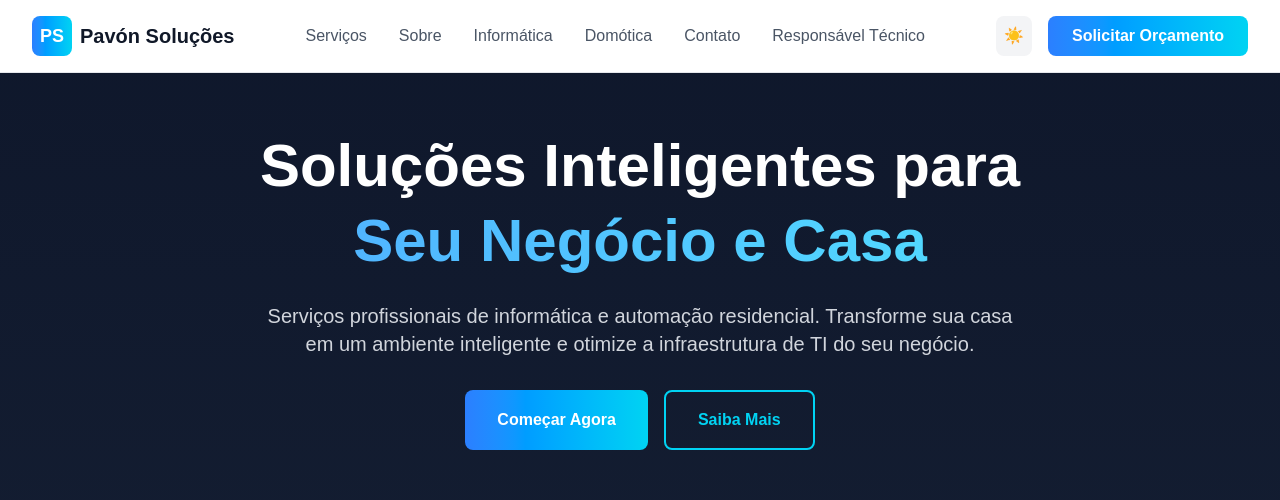
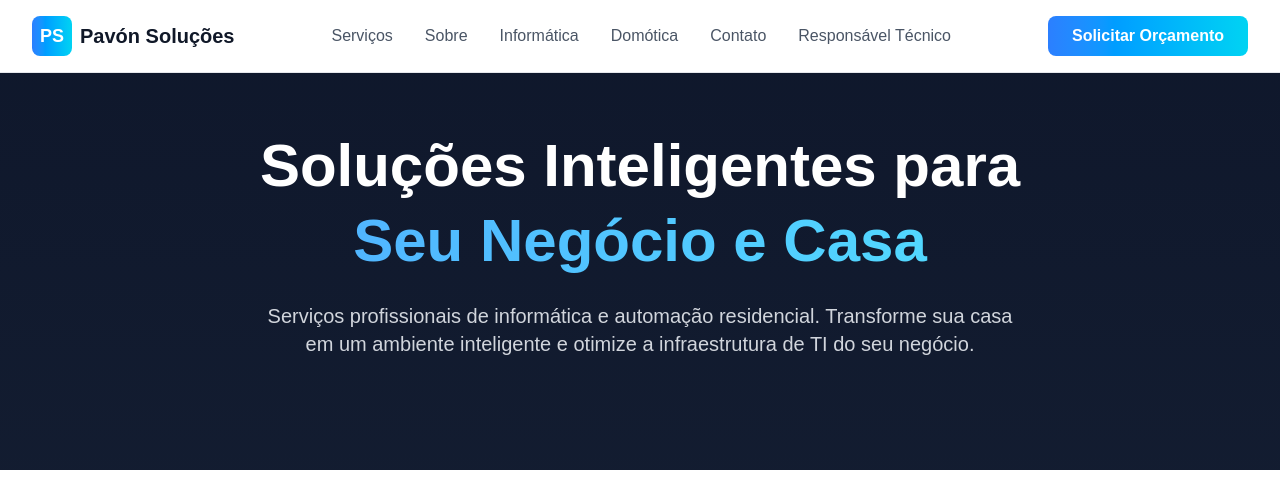
Before and after one commit to yoepo2026-alt/pavonsolucoes, a Next.js app: page / in a window 1280 px wide. Shown: the top 500 px of the page. Built offline with nearby package versions, Linux system fonts and the light colour scheme.

Commit message:
Quitando Botones

```diff
--- a/app/components/Header.tsx
+++ b/app/components/Header.tsx
@@ -41,11 +41,12 @@ export default function Header({ showOnHome = false }: HeaderProps) {
               <a href="/informatica" className="text-gray-600 dark:text-gray-300 hover:text-gray-900 dark:hover:text-white transition">Informática</a>
               <a href="/domotica" className="text-gray-600 dark:text-gray-300 hover:text-gray-900 dark:hover:text-white transition">Domótica</a>
               <a href="/#contato" className="text-gray-600 dark:text-gray-300 hover:text-gray-900 dark:hover:text-white transition">Contato</a>
+              <a href="https://perfil.pavonsolucoes.com.br" className="text-gray-600 dark:text-gray-300 hover:text-gray-900 dark:hover:text-white transition" target="_blank">Responsável Técnico</a>
             </>
           )}
         </div>
         <div className="flex gap-4 items-center">
-          {mounted && (
+{/*           {mounted && (
             <button
               onClick={() => setTheme(theme === 'dark' ? 'light' : 'dark')}
               className="p-2 rounded-lg bg-gray-100 dark:bg-slate-800 text-gray-800 dark:text-yellow-400 hover:bg-gray-200 dark:hover:bg-slate-700 transition"
@@ -54,7 +55,7 @@ export default function Header({ showOnHome = false }: HeaderProps) {
               {theme === 'dark' ? '☀️' : '🌙'}
             </button>
           )}
-          <a href="/orcamento" className="bg-gradient-to-r from-blue-500 to-cyan-400 text-white px-6 py-2 rounded-lg font-semibold hover:shadow-lg hover:shadow-blue-500/50 transition">
+ */}          <a href="/orcamento" className="bg-gradient-to-r from-blue-500 to-cyan-400 text-white px-6 py-2 rounded-lg font-semibold hover:shadow-lg hover:shadow-blue-500/50 transition">
             Solicitar Orçamento
           </a>
         </div>
--- a/app/components/HeroSection.tsx
+++ b/app/components/HeroSection.tsx
@@ -32,7 +32,7 @@ export default function HeroSection({
           <p className="text-lg sm:text-xl text-gray-300 dark:text-gray-300 max-w-3xl mx-auto mb-8 transition-colors">
             {description}
           </p>
-          <div className="flex flex-col sm:flex-row gap-4 justify-center">
+{/*           <div className="flex flex-col sm:flex-row gap-4 justify-center">
             <button
               onClick={onPrimaryClick}
               className="bg-gradient-to-r from-blue-500 to-cyan-400 text-white px-8 py-4 rounded-lg font-semibold hover:shadow-lg hover:shadow-blue-500/50 transition transform hover:scale-105"
@@ -46,7 +46,7 @@ export default function HeroSection({
               {secondaryButtonText}
             </button>
           </div>
-        </div>
+ */}        </div>
       </div>
     </section>
   );
```
